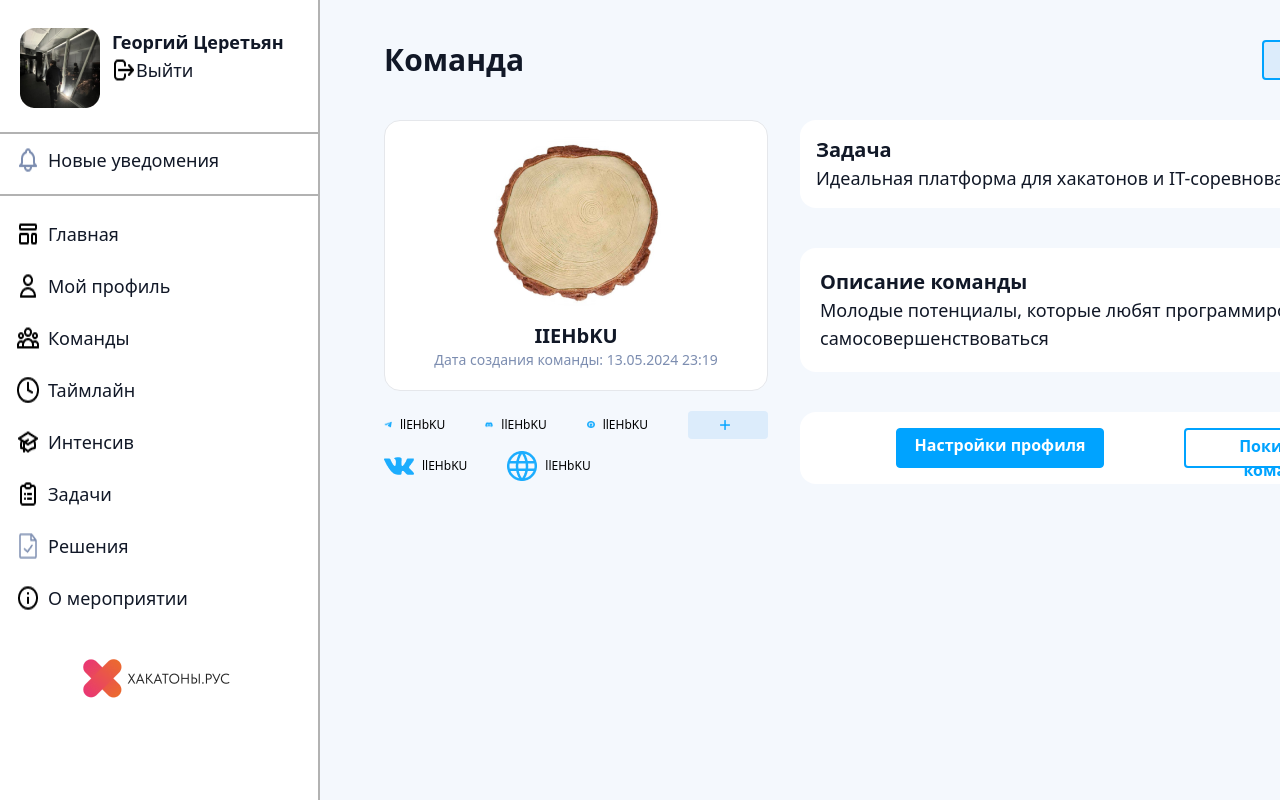
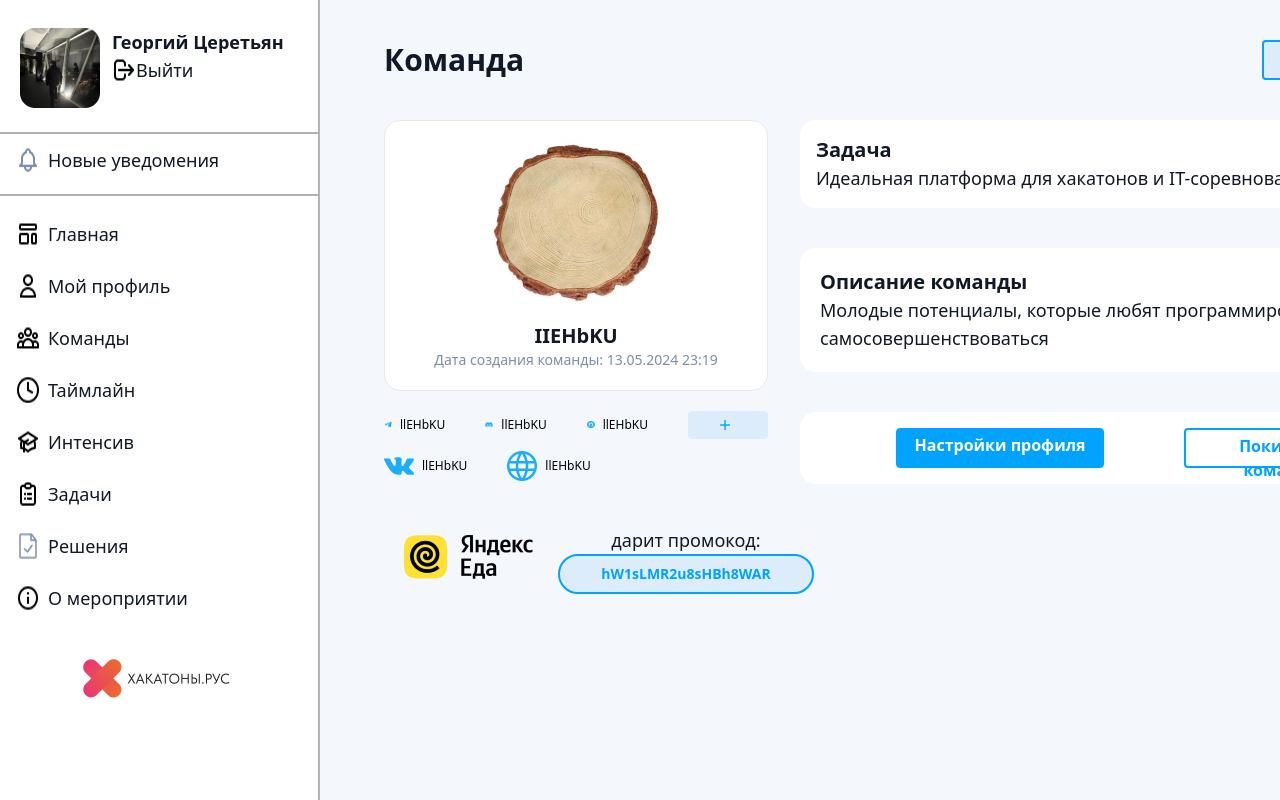
Before and after one commit to yukky9/lets-hack, a React (Create React App) app: page / in a window 1280 px wide. Shown: the top 800 px of the page. Built offline with nearby package versions, Linux system fonts and the light colour scheme; the HTML template or start-up script is replaced by a standard one.

Commit message:
Promokod

```diff
--- /dev/null
+++ b/src/components/atoms/Field/PromoField/PromoField.tsx
@@ -0,0 +1,12 @@
+import React from 'react';
+
+const PromoField = ({children}:any) => {
+    return (
+        <div
+            className='bg-white-blue border-2 border-blue text-center text-sm text-blue font-bold w-64 h-10 p-2 pb-2 rounded-full'>
+            {children}
+        </div>
+    );
+};
+
+export default PromoField;
--- /dev/null
+++ b/src/components/molecules/Promo/Promo.tsx
@@ -0,0 +1,19 @@
+import React from 'react';
+import PromoField from '../../atoms/Field/PromoField/PromoField';
+import LeftSlideText from '../../atoms/Text/LeftSlideText/LeftSlideText';
+import logoPromo from '../../../components/atoms/ImageLogo/Logo/image 5.png'
+
+
+const Promo = () => {
+    return (
+        <div className=' ml-96 flex gap-1 items-center'>
+            <img src={logoPromo} alt='promo'/>
+            <div className='items-center text-center'>
+                <LeftSlideText text='дарит промокод:'/>
+                <PromoField>hW1sLMR2u8sHBh8WAR</PromoField>
+            </div>
+        </div>
+    );
+};
+
+export default Promo;
--- a/src/components/organisms/SecondMain/SecondMain.tsx
+++ b/src/components/organisms/SecondMain/SecondMain.tsx
@@ -1,9 +1,10 @@
 import React from 'react';
+import Promo from '../../molecules/Promo/Promo';
 
 const SecondMain = () => {
     return (
         <div>
-
+            <Promo/>
         </div>
     );
 };
--- a/src/components/templates/main/Main.tsx
+++ b/src/components/templates/main/Main.tsx
@@ -1,6 +1,7 @@
 import React from 'react';
 import FirstMain from '../../organisms/FirstMain/FirstMain';
 import Header from '../../organisms/Header/Header';
+import SecondMain from '../../organisms/SecondMain/SecondMain';
 
 
 const Main = () => {
@@ -10,6 +11,9 @@ const Main = () => {
             <div className='pt-10'>
             <FirstMain/>
         </div>
+            <div className='pt-3'>
+                <SecondMain/>
+            </div>
         </div>
     );
 };
```
